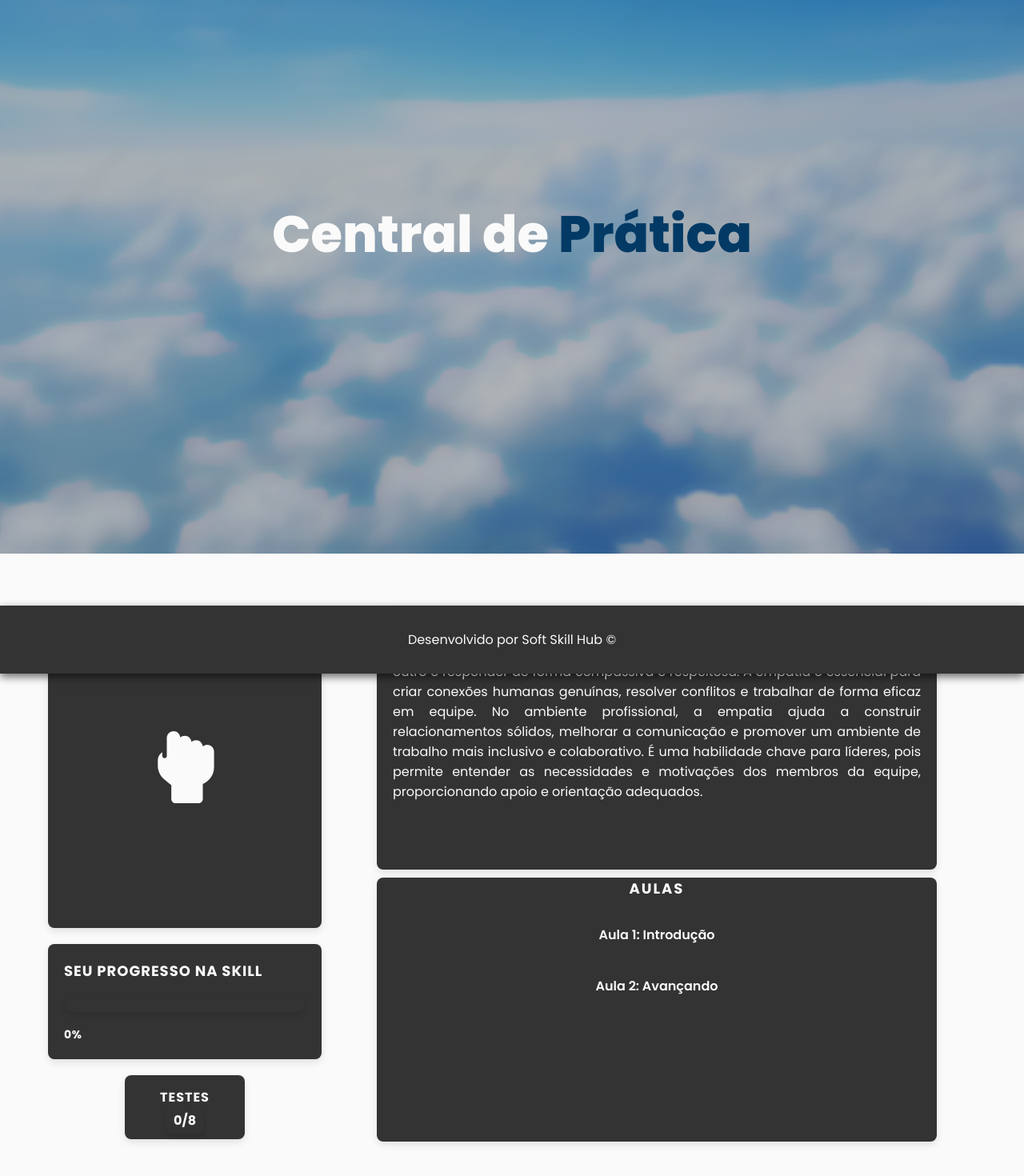
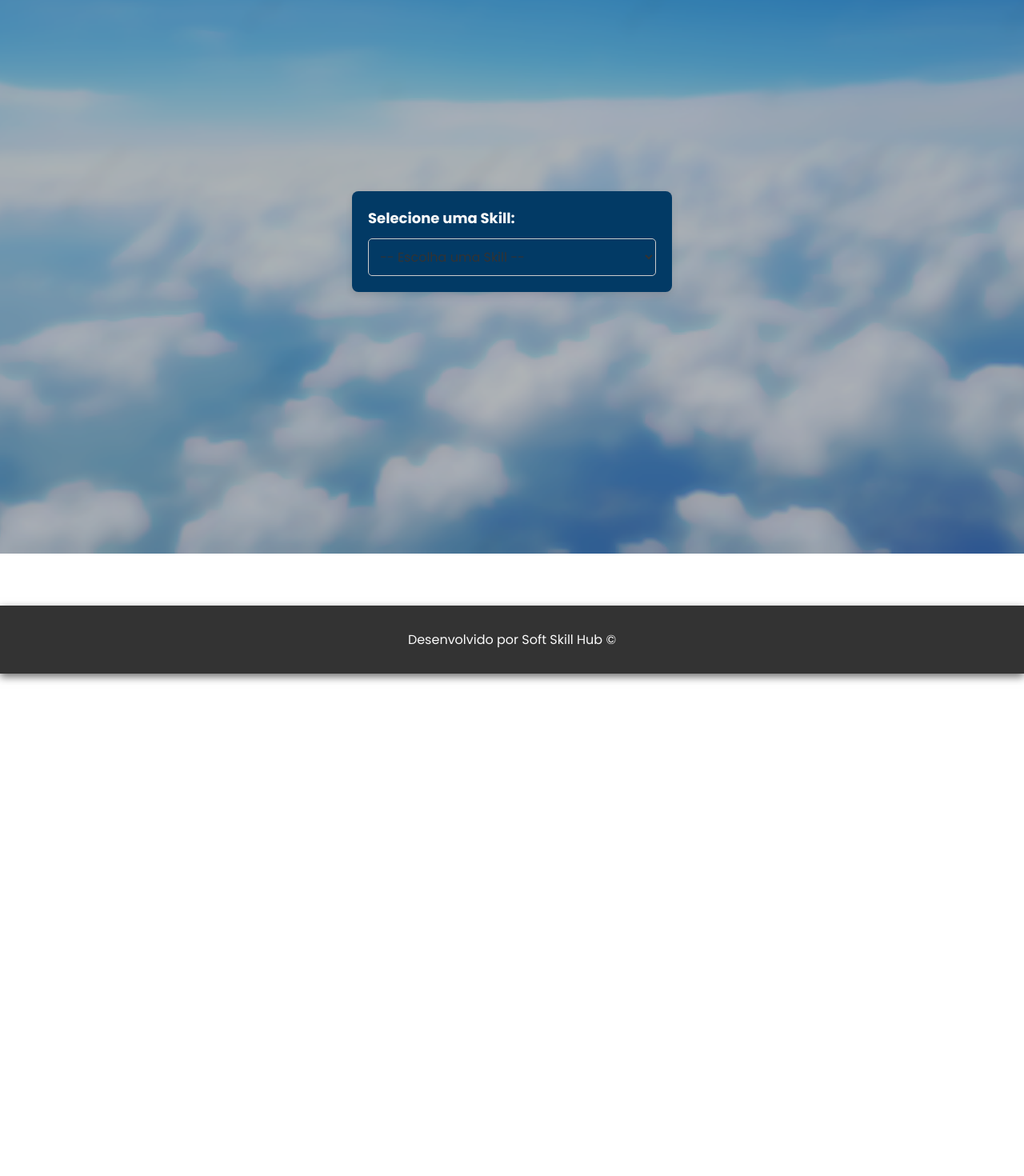
Before and after one commit to MedusaGabriel/SoftSkillHub, a React (Vite) app in the folder soft-skill-hub/: page /pratica in a window 1280 px wide. Shown: the part 108-1578 px from the top of the page at 80% size. After the commit the page ends 800 px from the top, so only its background shows below. Built offline with nearby package versions, Linux system fonts and the light colour scheme; data requests are answered from the project's data file.

Commit message:
Att 3.5 Final?

```diff
--- a/soft-skill-hub/src/pages/pratica/Pratica.css
+++ b/soft-skill-hub/src/pages/pratica/Pratica.css
@@ -1,5 +1,3 @@
-/* Pratica.css */
-
 /* ============================== */
 /* Reset e Importações             */
 /* ============================== */
@@ -12,6 +10,90 @@
   box-sizing: border-box;
 }
 
+.seletor-skill {
+  display: flex;
+  flex-direction: column;
+  justify-content: center; /* Centraliza verticalmente */
+  align-items: center; /* Centraliza horizontalmente */
+  margin-top: 20px;
+  background-color: var(--bluesecondary);
+  padding: 20px;
+  border-radius: 8px;
+  box-shadow: 0 4px 10px rgba(0, 0, 0, 0.1);
+  max-width: 400px;
+  width: 100%;
+  box-sizing: border-box;
+  margin-left: auto; /* Garante que o elemento se alinhe à direita */
+  margin-right: auto; /* Garante que o elemento se alinhe à esquerda */
+}
+
+.seletor-skill h4 {
+  font-size: 18px;
+  font-weight: bold;
+  margin-bottom: 12px;
+  color: var(--whitecolor);
+}
+
+.seletor-skill select {
+  padding: 10px;
+  width: 100%;
+  border: 1px solid #ccc;
+  border-radius: 5px;
+  font-size: 16px;
+  background-color: var(--bluesecondary);
+  color: var(--darkcolor);
+  transition: all 0.3s ease;
+}
+
+.seletor-skill select:hover {
+  background-color: var(--bluesecondary);
+  border-color: var(--bluesecondary);
+  color: var(--whitecolor);
+}
+
+.seletor-skill select:focus {
+  outline: none;
+  border-color: var(--bluesecondary);
+}
+
+.reset-skill {
+  display: flex;
+  flex-direction: column;
+  align-items: center;
+  justify-content: center;
+  gap: 12px;
+  width: 100%;
+  max-width: 400px;
+  box-sizing: border-box;
+  padding: 20px;
+  background-color: var(--darkcolor);
+  border-radius: 8px;
+  box-shadow: 0 4px 10px rgba(0, 0, 0, 0.1);
+  position: relative;
+  margin: 20px auto; /* Centraliza o botão horizontalmente */
+  transition: transform 0.3s ease, background-color 0.3s ease; /* A transição vai funcionar para o hover */
+}
+
+.reset-skill:hover {
+  background-color: var(--bluesecondary);
+  transform: scale(1.05);
+  color: var(--whitecolor);
+}
+.skill-title {
+  font-family: 'Poppins', sans-serif;
+  font-size: 2rem; /* Tamanho grande para dar destaque */
+  color: var(--bluesecondary); /* Cor secundária definida em seu :root */
+  text-align: center; /* Centraliza o texto */
+  margin-bottom: 20px; /* Espaçamento inferior */
+  text-transform: capitalize; /* Capitaliza a primeira letra de cada palavra */
+  letter-spacing: 1px; /* Um pequeno espaçamento entre as letras */
+  font-weight: bold; /* Deixa o texto mais forte */
+  box-shadow: 0 2px 4px rgba(0, 0, 0, 0.1); /* Adiciona uma sombra suave para destaque */
+  padding: 10px 0; /* Espaçamento interno acima e abaixo do título */
+  border-bottom: 3px solid var(--bluecolor); /* Linha embaixo do título */
+}
+
+
 /* ============================== */
 /* Container Prática              */
 /* ============================== */
@@ -19,25 +101,34 @@
   display: flex;
   justify-content: center;
   align-items: center;
-  min-height: 100vh; /* Altura total da viewport */
-  background-color: var(--whitecolor); /* Cor de fundo igual à página home */
+  min-height: 100vh;
+  background-image: url('../../assets/background.png');
+  background-size: cover;
+  background-position: center center;
+  background-repeat: no-repeat;
   padding: 20px;
-  width: 100%; /* Garantir que o contêiner ocupe toda a largura */
+  width: 100%;
 }
 
-/* ============================== */
-/* Contêiner Principal            */
-/* ============================== */
 .pratica {
   display: flex;
-  flex-direction: row; /* Alinhar os elementos horizontalmente */
-  justify-content: space-between; /* Espaçar os elementos */
+  flex-direction: row;
+  justify-content: space-between;
   width: 100%;
-  max-width: 1200px; /* Limitar a largura máxima */
-  background-color: var(--whitecolor); /* Cor de fundo dos contêineres */
+  max-width: 1200px;
+  background-color: transparent;
   padding: 20px;
   border-radius: 8px;
-  gap: 20px; /* Espaçamento entre os contêineres */
+  gap: 20px;
+  margin: 20px auto; /* Centraliza o container na página */
+  box-sizing: border-box; /* Garante que padding e border não afetem a largura total */
+}
+
+@media (max-width: 768px) {
+  .pratica {
+    flex-direction: column; /* Alinha os itens verticalmente em telas menores */
+    gap: 15px; /* Diminui o gap entre os itens */
+  }
 }
 
 /* ============================== */
@@ -45,101 +136,23 @@
 /* ============================== */
 .container-info-status {
   display: flex;
-  flex-direction: column; /* Alinhar os elementos verticalmente */
-  align-items: center; /* Centralizar os elementos */
-  gap: 20px; /* Espaçamento entre os contêineres */
-  width: 30%; /* Largura do container à esquerda */
-  justify-content: center; /* Centralizar verticalmente */
+  flex-direction: column;
+  align-items: center;
+  gap: 20px;
+  width: 30%;
+  justify-content: center;
 }
 
-/* ============================== */
-/* Container Foto de Perfil       */
-/* ============================== */
-.container-foto-perfil {
+.container-info-status2 {
   display: flex;
   flex-direction: column;
-  align-items: center;
-  gap: 15px;
-  background-color: var(--darkcolor); /* Cor de fundo dos contêineres */
-  border-radius: 8px;
-  padding: 20px;
-  width: 150px; /* Tamanho fixo para a foto de perfil */
-  box-shadow: 0px 4px 10px rgba(0, 0, 0, 0.1);
-  transition: transform 0.3s ease-in-out;
-  position: relative;
-  margin-bottom: 20px; /* Espaçamento abaixo da foto de perfil */
-}
-
-.container-foto-perfil:hover {
-  transform: translateY(-5px);
-  box-shadow: 0px 8px 20px rgba(0, 0, 0, 0.2);
-}
-
-/* ============================== */
-/* Container Testes               */
-/* ============================== */
-.container-test {
-  display: flex;
-  flex-direction: column;
-  align-items: center;
-  gap: 10px; /* Reduzir o espaçamento entre os elementos */
-  background-color: var(--darkcolor); /* Cor de fundo dos contêineres */
-  border-radius: 8px;
-  height: 80px;
-  padding: 15px; /* Reduzir o padding */
-  width: 150px; /* Ajustar a largura */
-  box-shadow: 0px 4px 10px rgba(0, 0, 0, 0.1);
-  transition: transform 0.3s ease-in-out;
-  position: relative;
-}
-
-.container-test:hover {
-  transform: translateY(-5px);
-  box-shadow: 0px 8px 20px rgba(0, 0, 0, 0.2);
-}
-
-.container-test:hover::before {
-  opacity: 1;
-  transform: scale(1.05);
-}
-
-.test-title {
-  font-size: 16px; /* Ajustar o tamanho da fonte */
-  font-weight:bold;
-  color: var(--whitecolor); /* Cor do texto */
-  text-align: center;
-  text-transform: uppercase;
-  letter-spacing: 1px;
-}
-
-.test-info {
-  display: flex;
   justify-content: center;
   align-items: center;
-  background-color: var(--darkcolor);
-  color: var(--whitecolor);
-  font-size: 16px; /* Ajustar o tamanho da fonte */
-  font-weight: bold;
-  padding: 4px 10px; /* Ajustar o padding */
-  border-radius: 8px;
-  width: fit-content;
-  box-shadow: 0px 5px 5px rgba(0, 0, 0, 0.1);
-  transition: all 0.3s ease-in-out;
-  margin-top: -30px; /* Subir o test-info */
-}
-
-.container-test::before {
-  content: " ";
-  position: absolute;
-  top: 0;
-  left: 0;
-  right: 0;
-  bottom: 0;
-  background: linear-gradient(135deg, var(--bluecolor), var(--darkcolor));
-  z-index: -1;
-  opacity: 0;
-  transition: opacity 0.3s ease, transform 0.3s ease;
-  border-radius: 8px;
+  gap: 10px;
+  width: 70%;
+  overflow: hidden;
+  padding: 20px;
+  box-sizing: border-box;
 }
 
 /* ============================== */
@@ -148,63 +161,37 @@
 .container-progress {
   display: flex;
   flex-direction: column;
-  align-items: center; /* Centralizar o conteúdo */
+  align-items: center;
   gap: 12px;
   width: 100%;
-  max-width: 400px; /* Limitar a largura máxima */
+  max-width: 400px;
   box-sizing: border-box;
-  background-color: var(--darkcolor); /* Cor de fundo dos contêineres */
+  background-color: var(--bluesecondary);
   padding: 20px;
   border-radius: 8px;
   box-shadow: 0px 4px 10px rgba(0, 0, 0, 0.1);
-  transition: transform 0.3s ease-in-out;
   position: relative;
-  margin-left: auto; /* Mover para a direita */
-}
-
-.container-progress::before {
-  content: " ";
-  position: absolute;
-  top: 0;
-  left: 0;
-  right: 0;
-  bottom: 0;
-  background: linear-gradient(135deg, var(--bluecolor), var(--darkcolor));
-  z-index: -1;
-  opacity: 0;
-  transition: opacity 0.3s ease, transform 0.3s ease;
-  border-radius: 8px;
-}
-
-.container-progress:hover::before {
-  opacity: 1;
-  transform: scale(1.05);
-}
-
-.container-progress:hover {
-  transform: translateY(-5px);
-  box-shadow: 0px 8px 20px rgba(0, 0, 0, 0.2);
+  margin-left: auto;
 }
 
 .progress-title {
   font-size: 18px;
   font-weight: bold;
   margin-bottom: 8px;
-  color: var(--whitecolor); /* Cor do texto */
+  color: var(--whitecolor);
   text-transform: uppercase;
   letter-spacing: 1px;
 }
+
 
 .progress-bar {
   height: 18px;
   width: 100%;
   max-width: 300px;
+  border: 1px solid var(--whitecolor);
   background-color: var(--lightbluecolor);
   border-radius: 10px;
   overflow: hidden;
-  position: relative;
-  box-shadow: 0px 3px 8px rgba(0, 0, 0, 0.1);
-  transition: all 0.3s ease-in-out;
 }
 
 .progress-bar .progress {
@@ -216,20 +203,17 @@
 
 .progress-percentage {
   font-size: 14px;
-  color: var(--whitecolor); /* Cor do texto */
+  color: var(--whitecolor);
   margin-top: 6px;
   font-weight: bold;
   letter-spacing: 0.5px;
 }
 
-/* ============================== */
-/* Estilizando o Card de Habilidade */
-/* ============================== */
 .card-habilidade {
-  width: 100%; /* Ajustar a largura para 100% */
-  max-width: 400px; /* Limitar a largura máxima para igualar ao container de progresso */
-  height: 400px; /* Ajustar a altura automaticamente */
-  background-color: var(--darkcolor); /* Cor de fundo dos contêineres */
+  width: 100%;
+  max-width: 400px;
+  height: 400px;
+  background-color: var(--bluesecondary);
   border-radius: 8px;
   box-shadow: 0px 4px 10px rgba(0, 0, 0, 0.1);
   font-size: 30px;
@@ -238,33 +222,8 @@
   justify-content: center;
   align-items: center;
   text-align: center;
-  color: var(--whitecolor); /* Cor do texto */
-  transition: transform 0.3s ease-in-out;
+  color: var(--whitecolor);
   position: relative;
-}
-
-.card-habilidade::before {
-  content: " ";
-  position: absolute;
-  top: 0;
-  left: 0;
-  right: 0;
-  bottom: 0;
-  background: linear-gradient(135deg, var(--bluecolor), var(--darkcolor));
-  z-index: -1;
-  opacity: 0;
-  transition: opacity 0.3s ease, transform 0.3s ease;
-  border-radius: 8px;
-}
-
-.card-habilidade:hover::before {
-  opacity: 1;
-  transform: scale(1.05);
-}
-
-.card-habilidade:hover {
-  transform: translateY(-5px);
-  box-shadow: 0px 8px 20px rgba(0, 0, 0, 0.2);
 }
 
 .card-habilidade p {
@@ -273,102 +232,6 @@
   margin: 0;
 }
 
-/* ============================== */
-/* Container Info Status 2        */
-/* ============================== */
-.container-info-status2 {
-  display: flex;
-  flex-direction: column;
-  justify-content:center;
-  align-items: center;
-  gap: 10px; /* Espaçamento entre os contêineres */
-  width: 70%; /* Largura do container à direita */
-}
-
-/* ============================== */
-/* Container Habilidade e Atividades */
-/* ============================== */
-.container-habilidade,
-.container-atividades {
-  width: 100%;
-  height: auto; /* Ajustar a altura ao conteúdo */
-  padding: px; /* Diminuir o padding */
-  box-sizing: border-box;
-  overflow-x:hidden;
-  overflow-y: auto;
-  background-color: var(--darkcolor); /* Cor de fundo dos contêineres */
-  border-radius: 8px;
-  box-shadow: 0px 4px 10px rgba(0, 0, 0, 0.1);
-  transition: transform 0.3s ease-in-out;
-  position: relative;
-  max-width: 700px; /* Diminuir a largura */
-  height: 330px; /* Aumentar a altura */
-}
-
-.container-habilidade::before,
-.container-atividades::before {
-  content: " ";
-  position: absolute;
-  top: 0;
-  left: 0;
-  width: 100%; /* Garantir que cubra toda a largura */
-  height: 100%; /* Garantir que cubra toda a altura */
-  background: linear-gradient(135deg, var(--bluecolor), var(--darkcolor));
-  z-index: -1;
-  opacity: 0;
-  transition: opacity 0.3s ease, transform 0.3s ease;
-  border-radius: 8px;
-  width: calc(100% + 40px); /* Expande o gradiente horizontalmente */
-  height: calc(100% + 40px); /* Expande o gradiente verticalmente */
-  top: -20px; /* Ajusta a posição para cobrir o overflow */
-  left: -20px; /* Ajusta a posição para cobrir o overflow */
-}
-
-.container-habilidade:hover::before,
-.container-atividades:hover::before {
-  opacity: 1;
-  transform: scale(1.05);
-}
-
-.container-habilidade:hover,
-.container-atividades:hover {
-  transform: translateY(-5px);
-  box-shadow: 0px 8px 20px rgba(0, 0, 0, 0.2);
-}
-
-.container-habilidade::-webkit-scrollbar,
-.container-atividades::-webkit-scrollbar {
-  width: 2px;
-}
-
-.container-habilidade::-webkit-scrollbar-thumb,
-.container-atividades::-webkit-scrollbar-thumb {
-  background-color: var(--whitecolor);
-  border-radius: 2px;
-}
-
-.container-habilidade::-webkit-scrollbar-track,
-.container-atividades::-webkit-scrollbar-track {
-  background-color: var(--darkcolor);
-}
-
-.descricao-habilidade {
-  color: var(--whitecolor); /* Ajustar a cor do texto */
-  font-family: 'Poppins', sans-serif; /* Ajustar a fonte */
-  font-size: 16px; /* Diminuir o tamanho da fonte */
-  padding: 20px; /* Adicionar padding */
-  text-align: justify; /* Justificar o texto */
-}
-
-h4 {
-  font-size: 20px;
-  font-weight: bold;
-  color: var(--whitecolor); /* Cor do texto */
-  margin-bottom: 20px;
-  text-align: center;
-  text-transform: uppercase;
-  letter-spacing: 2px;
-}
 
 .atividades-list {
   display: flex;
@@ -379,7 +242,7 @@ h4 {
 .atividade-item {
   padding: 12px 20px;
   border: none;
-  background-color: var (--darkcolor);
+  background-color: var(--darkcolor);
   color: var(--whitecolor);
   cursor: pointer;
   border-radius: 8px;
@@ -395,10 +258,10 @@ h4 {
 }
 
 .atividades-title {
-  font-size: 18px; /* Diminuir o tamanho da fonte */
+  font-size: 18px;
   font-weight: bold;
   margin-bottom: 20px;
-  color: var(--whitecolor); /* Cor do texto */
+  color: var(--whitecolor);
   text-align: center;
   text-transform: uppercase;
   letter-spacing: 2px;
@@ -433,3 +296,21 @@ h4 {
 .container-titleP h1 span {
   color: var(--bluesecondary);
 }
+.descricao-habilidade,
+.container-atividades {
+  font-family: 'Georgia', serif;
+  font-size: 1.1rem;
+  color: var(--whitecolor);
+  line-height: 1.8;
+  text-align: justify;
+  margin-top: 50px;
+  margin-bottom: 5px;
+  padding: 20px;
+  border-radius: 8px;
+  background-color: var(--bluesecondary);
+  border: 1px solid var(--graycolor); /* Borda sutil */
+  width: 90%;
+  max-width: 900px;
+  height: 300px;
+  box-sizing: border-box;
+}
--- a/soft-skill-hub/src/pages/pratica/Pratica.jsx
+++ b/soft-skill-hub/src/pages/pratica/Pratica.jsx
@@ -1,85 +1,77 @@
 import "./Pratica.css";
 import { FontAwesomeIcon } from "@fortawesome/react-fontawesome";
-import { faHandBackFist } from "@fortawesome/free-solid-svg-icons";
+import { faMountain, faHeart, faComments } from "@fortawesome/free-solid-svg-icons";
 import { useState, useEffect } from "react";
 
 const Pratica = () => {
+  const [skills, setSkills] = useState([]);
+  const [skillSelecionada, setSkillSelecionada] = useState(null);
   const [progresso, setProgresso] = useState(0);
-  const [concluidos, setConcluidos] = useState({
-    aula1: false,
-    episodio1: false,
-    episodio2: false,
-    episodio3: false,
-    atividade: false,
-  });
-  const [telaAtual, setTelaAtual] = useState('aulas');
-  const [aulas, setAulas] = useState([]);
-  const [descricao, setDescricao] = useState("");
-  const [loading, setLoading] = useState(true);
-  const [erro] = useState(null);
 
   useEffect(() => {
-    setTimeout(() => {
-      const dadosSimulados = {
-        aulas: [
-          { nome: 'Aula 1: Introdução', episodios: ['Episódio 1', 'Episódio 2', 'Episódio 3'], atividade: 'Atividade 1' },
-          { nome: 'Aula 2: Avançando', episodios: ['Episódio 1', 'Episódio 2', 'Episódio 3'], atividade: 'Atividade 2' }
-        ],
-        descricao: "A empatia é a capacidade de compreender e compartilhar os sentimentos de outra pessoa. Essa habilidade envolve ouvir ativamente, se colocar no lugar do outro e responder de forma compassiva e respeitosa. A empatia é essencial para criar conexões humanas genuínas, resolver conflitos e trabalhar de forma eficaz em equipe. No ambiente profissional, a empatia ajuda a construir relacionamentos sólidos, melhorar a comunicação e promover um ambiente de trabalho mais inclusivo e colaborativo. É uma habilidade chave para líderes, pois permite entender as necessidades e motivações dos membros da equipe, proporcionando apoio e orientação adequados."
+    // Buscar dados do db.json
+    fetch("http://localhost:5000/skills") // Ajuste para a URL correta do seu JSON Server
+      .then((response) => response.json())
+      .then((data) => setSkills(data))
+      .catch((error) => console.error("Erro ao carregar skills:", error));
+  }, []);
+
+  const handleSelecionarSkill = (id) => {
+    const skill = skills.find((s) => s.id === id);
+    setSkillSelecionada(skill);
+    setProgresso(0); // Resetar progresso ao mudar de skill
   };
 
-      setAulas(dadosSimulados.aulas);
-      setDescricao(dadosSimulados.descricao);
-      setLoading(false);
-    }, 1000);
-  }, []);
-
-  const atualizarProgresso = () => {
-    const totalAulas = aulas.length;
-    const totalTestes = aulas.reduce((total, aula) => {
-      return total + aula.episodios.length + (aula.atividade ? 1 : 0);
-    }, 0);
-
-    const totalConcluidos = Object.values(concluidos).filter(status => status).length;
-    const totalItens = totalAulas + totalTestes;
-    setProgresso((totalConcluidos / totalItens) * 100);
+  const handleResetarSkill = () => {
+    setSkillSelecionada(null);
+    setProgresso(0); // Resetar progresso ao resetar a skill
   };
 
-  const marcarComoConcluido = (item) => {
-    setConcluidos(prev => {
-      const novosConcluidos = { ...prev, [item]: true };
-      atualizarProgresso();
-      return novosConcluidos;
-    });
-  };
-
-  const mudarTela = (tela) => setTelaAtual(tela);
-
-  if (loading) {
-    return <div>Carregando...</div>;
-  }
-
-  if (erro) {
-    return <div>{erro}</div>;
-  }
-
-  const totalTestes = aulas.reduce((total, aula) => {
-    return total + aula.episodios.length + (aula.atividade ? 1 : 0);
-  }, 0);
-
-  const testesConcluidos = Object.values(concluidos).filter(status => status).length;
-
   return (
-    <>
-      <div className="container-titleP">
-        <h1 id="TituloP">Central de <span>Prática</span></h1>
-      </div>
     <div className="container-pratica">
       <div className="pratica">
+
+        {/* Seletor de Skill */}
+        {!skillSelecionada && (
+          <div className="seletor-skill">
+            <h4>Selecione uma Skill:</h4>
+            <select
+              value={skillSelecionada?.id || ""}
+              onChange={(e) => handleSelecionarSkill(Number(e.target.value))}
+            >
+              <option value="">-- Escolha uma Skill --</option>
+              {skills.map((skill) => (
+                <option key={skill.id} value={skill.id}>
+                  {skill.nome}
+                </option>
+              ))}
+            </select>
+          </div>
+        )}
+
+
+        {/* Informações da Skill Selecionada */}
+        {skillSelecionada && (
+          <>
             <div className="container-info-status">
+              <div className="skill-selecionada">
+                <h1 className="skill-title">{skillSelecionada.nome}</h1>
+              </div>
+
               <div className="card-habilidade">
                 <div className="first-content">
-                <span><FontAwesomeIcon icon={faHandBackFist} size="3x" /></span>
+                  <span>
+                    <FontAwesomeIcon
+                      icon={
+                        skillSelecionada.icon === "faMountain"
+                          ? faMountain
+                          : skillSelecionada.icon === "faHeart"
+                          ? faHeart
+                          : faComments
+                      }
+                      size="3x"
+                    />
+                  </span>
                 </div>
               </div>
 
@@ -91,71 +83,36 @@ const Pratica = () => {
                 <span className="progress-percentage">{progresso}%</span>
               </div>
 
-            <div className="container-test">
-              <h4 className="test-title">Testes</h4>
-              <div className="test-info">
-                <span className="test-progress">{testesConcluidos}/{totalTestes}</span>
+            {/* Botão para resetar a seleção */}
+            <button className="reset-skill" onClick={handleResetarSkill}>
+              Selecionar outra Skill
+            </button>
+
+            </div>
+
+            <div className="container-info-status2">
+
+              <div className="descricao-habilidade">
+                <p>{skillSelecionada.descricao}</p>
+              </div>
+
+              <div className="container-atividades">
+                <h4 className="atividades-title">Aulas</h4>
+                <div className="atividades-list">
+                  <button
+                    className="atividade-item"
+                    onClick={() => setProgresso((prev) => Math.min(prev + 50, 100))}
+                  >
+                    {skillSelecionada.aula} - Marcar como Concluída
+                  </button>
                 </div>
               </div>
             </div>
 
-          <div className="container-info-status2">
-            <div className="container-habilidade">
-              <div className="descricao-habilidade">
-                <p>{descricao}</p>
-              </div>
-            </div>
-
-            <div className="container-atividades">
-              <h4 className="atividades-title">Aulas</h4>
-
-              <div className="atividades-list">
-                {telaAtual === 'aulas' && aulas.map((aula, index) => (
-                  <button
-                    key={index}
-                    className="atividade-item"
-                    onClick={() => mudarTela('episodios')}
-                  >
-                    {aula.nome}
-                  </button>
-                ))}
-
-                {telaAtual === 'episodios' && aulas[0].episodios.map((episodio, index) => (
-                  <button
-                    key={index}
-                    className="atividade-item"
-                    onClick={() => marcarComoConcluido(`episodio${index + 1}`)}
-                  >
-                    {`Marcar ${episodio} como Concluído`}
-                  </button>
-                ))}
-
-                {telaAtual === 'episodios' && (
-                  <button className="atividade-item" onClick={() => mudarTela('atividade')}>
-                    {aulas[0].atividade}
-                  </button>
-                )}
-
-                {telaAtual === 'atividade' && (
-                  <>
-                    <p>Atividade Selecionada!</p>
-                    <button className="atividade-item" onClick={() => marcarComoConcluido('atividade')}>
-                      Marcar Atividade como Concluída
-                    </button>
           </>
-                )}
-
-                {(telaAtual === 'episodios' || telaAtual === 'atividade') && (
-                  <button className="atividade-item" onClick={() => mudarTela('aulas')}>
-                    Retornar para Seleção de Aula
-                  </button>
         )}
       </div>
     </div>
-          </div>
-        </div>
-      </div>
-    </>
   );
 };
 
```
Also changed, not shown: soft-skill-hub/backend/db/db.json (+8 -4 lines), soft-skill-hub/src/components/modal/perfil/Perfil.css (+6 -4 lines). Lines whose indentation alone changed are shown as unchanged.
